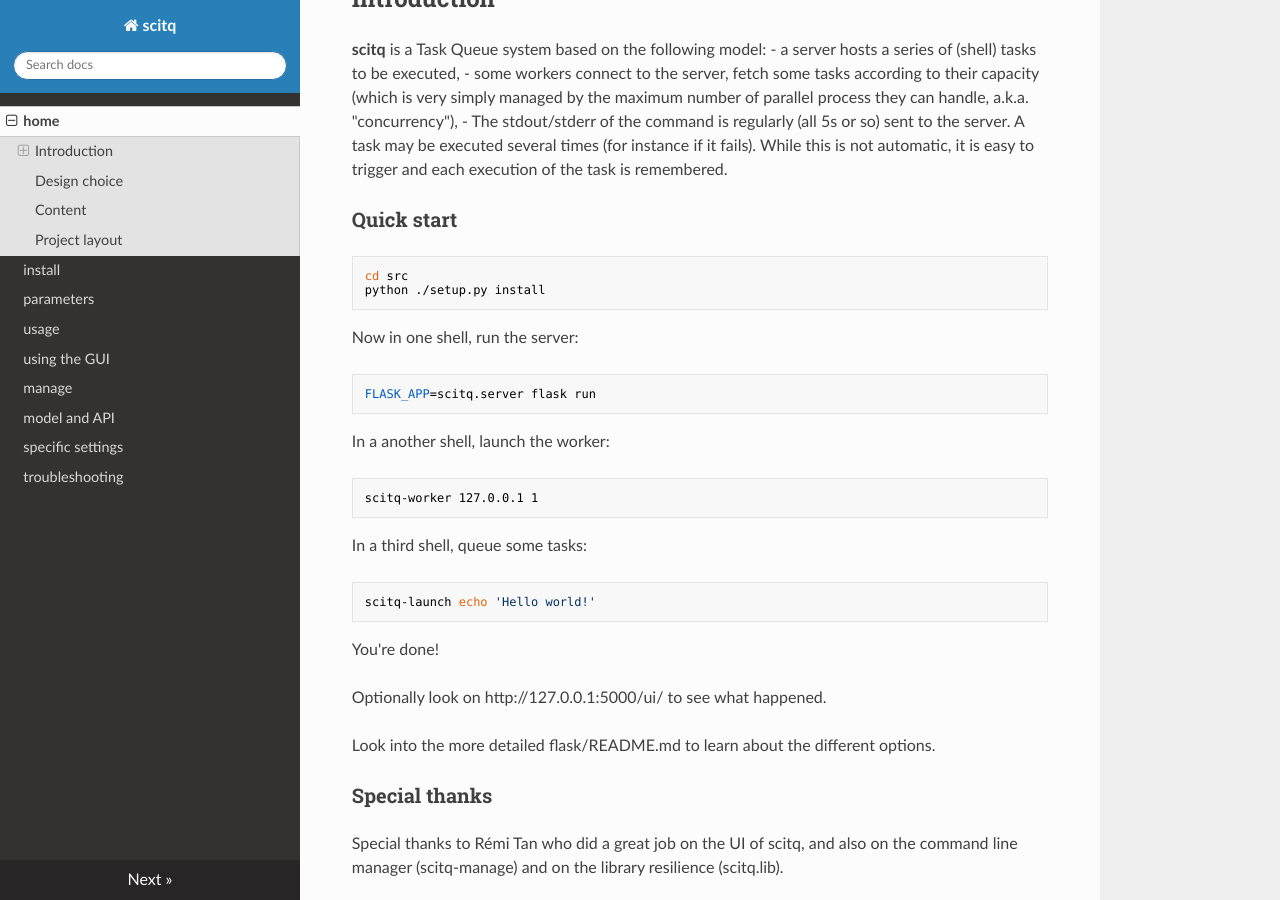
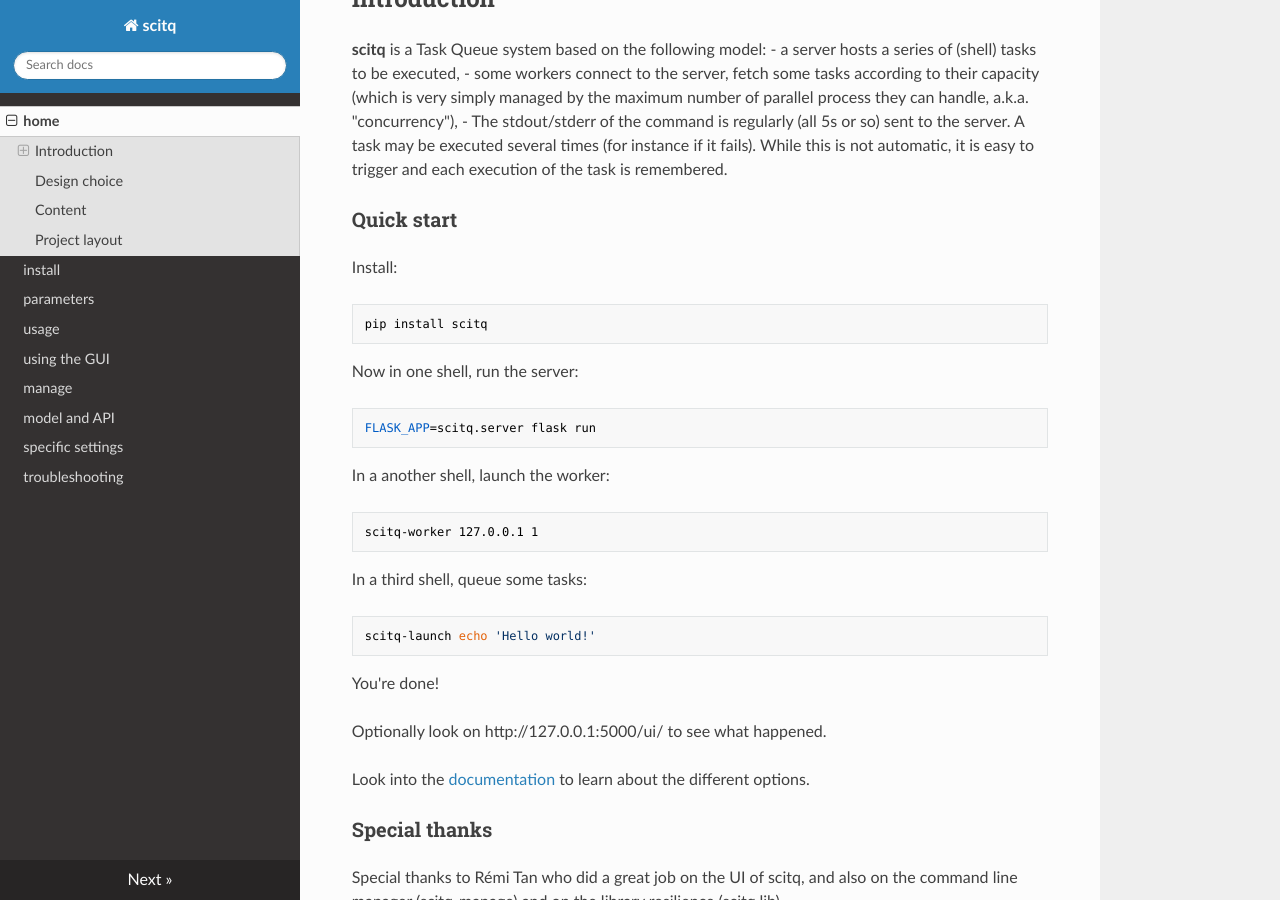
Before and after one commit to gmtsciencedev/scitq, an MkDocs documentation site: the page built from docs/index.md, in a window 1280 px wide and 900 px high, scrolled down 797 px. Built offline with MkDocs 1.6.1, drawn with Linux system fonts in a browser that asks for light colours; nearby versions of some CDN libraries.

Commit message:
doc enhancement

````diff
--- a/README.md
+++ b/README.md
@@ -42,10 +42,11 @@ remembered.
 
 ### Quick start
 
+Install:
 ```bash
-cd src
-python ./setup.py install
+pip install scitq
 ```
+
 Now in one shell, run the server:
 ```
 FLASK_APP=scitq.server flask run
@@ -64,8 +65,7 @@ You're done!
 
 Optionally look on http://127.0.0.1:5000/ui/ to see what happened.
 
-Look into the more detailed flask/README.md to learn
-about the different options.
+Look into the [documentation](https://scitq.readthedocs.io/) to learn about the different options.
 
 ### Special thanks
 
````
Also changed, not shown: docker/scitq-worker/README.md (+2 -2 lines).
